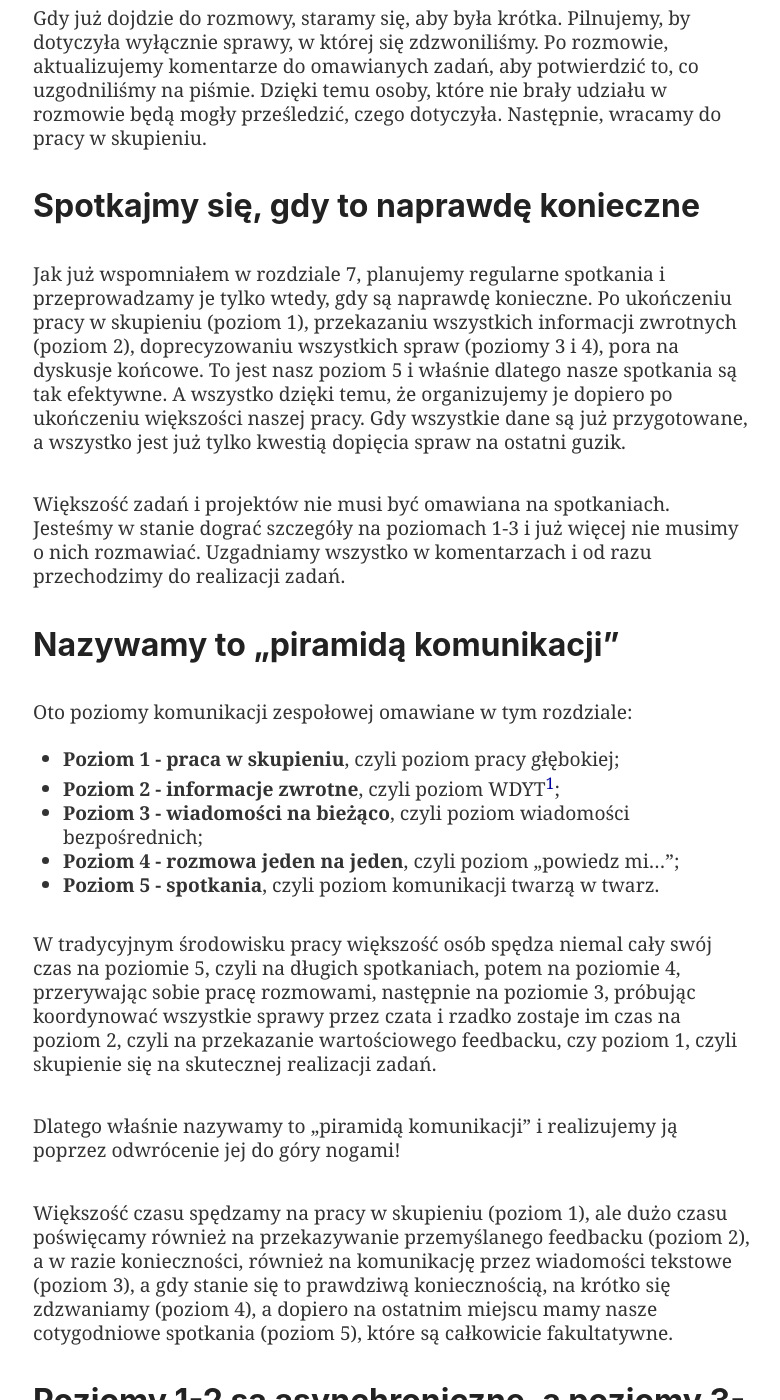
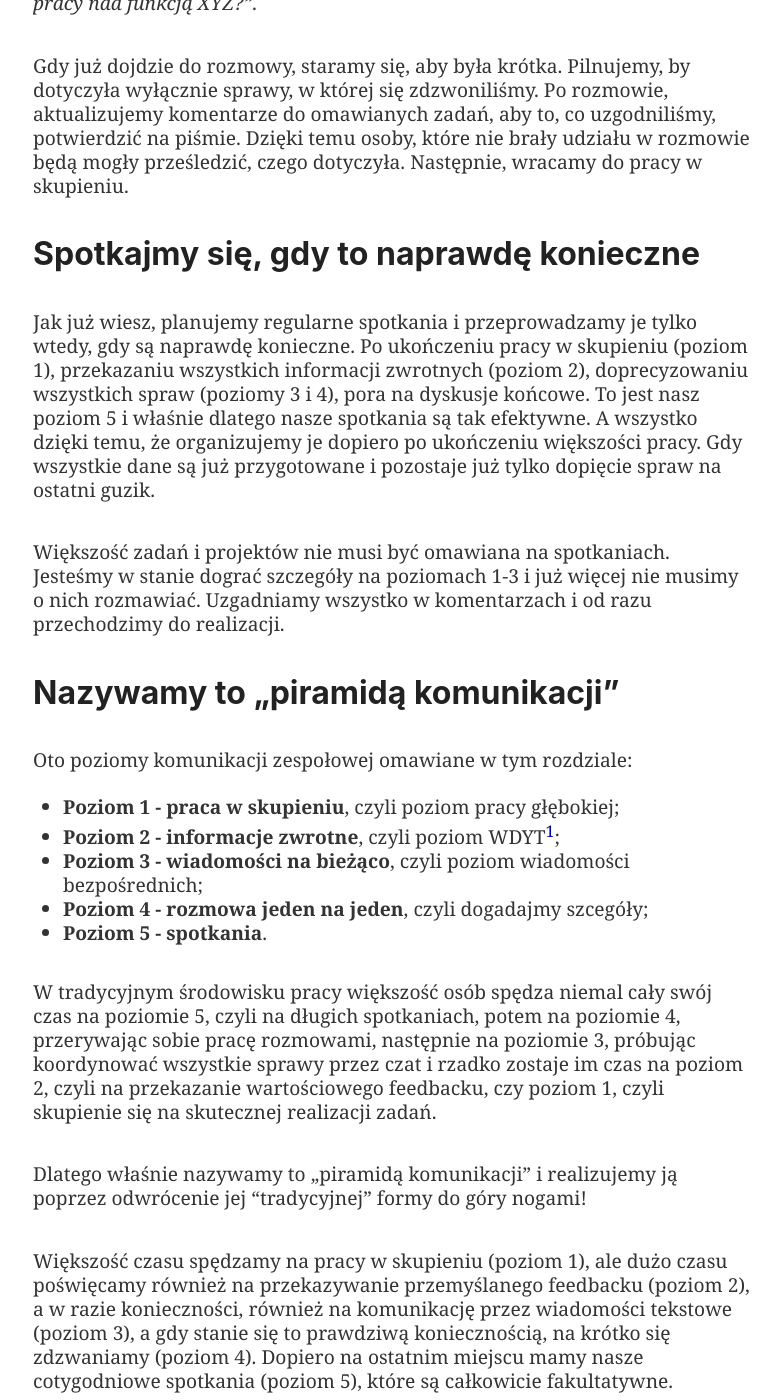
Before and after one commit to Nozbe/NoOffice.org, a Jekyll site: the page built from _pl/pyramid.md, in a window 1280 px wide and 1400 px high, scrolled down 4321 px. Shown: the whole window, without its empty margins (247-1027 px from the left). Built offline with Jekyll 4.4.1, drawn with Linux system fonts in a browser that asks for light colours; some of the changed text lies outside the part shown.

Commit message:
Update pyramid.md

```diff
--- a/_pl/pyramid.md
+++ b/_pl/pyramid.md
@@ -59,15 +59,15 @@ W Nozbe, rozwijając nową funkcję jednego z naszych produktów, pracujemy w gr
 
 Ponieważ szanujemy wzajemnie swój czas, najpierw rozmawiamy na czacie i planujemy rozmowę. Unikamy też przerywania sobie pracy spontanicznymi telefonami. Najpierw pytamy drugą osobę, kiedy jest najlepszy czas na rozmowę, by mogła skończyć to, nad czym aktualnie pracuje.
 
-Wspominamy też na czacie, czego rozmowa ma dotyczyć i ile czasu będziemy potrzebować, na przykład: *„Czy masz 10-15 minut, żeby pogadać o postępach nad funkcją XYZ?”*.
+Wspominamy też na czacie, czego rozmowa ma dotyczyć i ile czasu będziemy potrzebować, na przykład: *„Czy masz 10-15 minut, żeby pogadać o postępach pracy nad funkcją XYZ?”*.
 
-Gdy już dojdzie do rozmowy, staramy się, aby była krótka. Pilnujemy, by dotyczyła wyłącznie sprawy, w której się zdzwoniliśmy. Po rozmowie, aktualizujemy komentarze do omawianych zadań, aby potwierdzić to, co uzgodniliśmy na piśmie. Dzięki temu osoby, które nie brały udziału w rozmowie będą mogły prześledzić, czego dotyczyła. Następnie, wracamy do pracy w skupieniu.
+Gdy już dojdzie do rozmowy, staramy się, aby była krótka. Pilnujemy, by dotyczyła wyłącznie sprawy, w której się zdzwoniliśmy. Po rozmowie, aktualizujemy komentarze do omawianych zadań, aby to, co uzgodniliśmy, potwierdzić na piśmie. Dzięki temu osoby, które nie brały udziału w rozmowie będą mogły prześledzić, czego dotyczyła. Następnie, wracamy do pracy w skupieniu.
 
 ## Spotkajmy się, gdy to naprawdę konieczne
 
-Jak już wspomniałem w rozdziale 7, planujemy regularne spotkania i przeprowadzamy je tylko wtedy, gdy są naprawdę konieczne. Po ukończeniu pracy w skupieniu (poziom 1), przekazaniu wszystkich informacji zwrotnych (poziom 2), doprecyzowaniu wszystkich spraw (poziomy 3 i 4), pora na dyskusje końcowe. To jest nasz poziom 5 i właśnie dlatego nasze spotkania są tak efektywne. A wszystko dzięki temu, że organizujemy je dopiero po ukończeniu większości naszej pracy. Gdy wszystkie dane są już przygotowane, a wszystko jest już tylko kwestią dopięcia spraw na ostatni guzik.
+Jak już wiesz, planujemy regularne spotkania i przeprowadzamy je tylko wtedy, gdy są naprawdę konieczne. Po ukończeniu pracy w skupieniu (poziom 1), przekazaniu wszystkich informacji zwrotnych (poziom 2), doprecyzowaniu wszystkich spraw (poziomy 3 i 4), pora na dyskusje końcowe. To jest nasz poziom 5 i właśnie dlatego nasze spotkania są tak efektywne. A wszystko dzięki temu, że organizujemy je dopiero po ukończeniu większości pracy. Gdy wszystkie dane są już przygotowane i pozostaje już tylko dopięcie spraw na ostatni guzik.
 
-Większość zadań i projektów nie musi być omawiana na spotkaniach. Jesteśmy w stanie dograć szczegóły na poziomach 1-3 i już więcej nie musimy o nich rozmawiać. Uzgadniamy wszystko w komentarzach i od razu przechodzimy do realizacji zadań.
+Większość zadań i projektów nie musi być omawiana na spotkaniach. Jesteśmy w stanie dograć szczegóły na poziomach 1-3 i już więcej nie musimy o nich rozmawiać. Uzgadniamy wszystko w komentarzach i od razu przechodzimy do realizacji.
 
 ## Nazywamy to „piramidą komunikacji”
 
@@ -76,14 +76,14 @@ Oto poziomy komunikacji zespołowej omawiane w tym rozdziale:
 * **Poziom 1 - praca w skupieniu**, czyli poziom pracy głębokiej;
 * **Poziom 2 - informacje zwrotne**, czyli poziom WDYT[^1];
 * **Poziom 3 - wiadomości na bieżąco**, czyli poziom wiadomości bezpośrednich;
-* **Poziom 4 - rozmowa jeden na jeden**, czyli poziom „powiedz mi...”;
-* **Poziom 5 - spotkania**, czyli poziom komunikacji twarzą w twarz.
+* **Poziom 4 - rozmowa jeden na jeden**, czyli dogadajmy szcegóły;
+* **Poziom 5 - spotkania**.
 
-W tradycyjnym środowisku pracy większość osób spędza niemal cały swój czas na poziomie 5, czyli na długich spotkaniach, potem na poziomie 4, przerywając sobie pracę rozmowami, następnie na poziomie 3, próbując koordynować wszystkie sprawy przez czata i rzadko zostaje im czas na poziom 2, czyli na przekazanie wartościowego feedbacku, czy poziom 1, czyli skupienie się na skutecznej realizacji zadań.
+W tradycyjnym środowisku pracy większość osób spędza niemal cały swój czas na poziomie 5, czyli na długich spotkaniach, potem na poziomie 4, przerywając sobie pracę rozmowami, następnie na poziomie 3, próbując koordynować wszystkie sprawy przez czat i rzadko zostaje im czas na poziom 2, czyli na przekazanie wartościowego feedbacku, czy poziom 1, czyli skupienie się na skutecznej realizacji zadań.
 
-Dlatego właśnie nazywamy to „piramidą komunikacji” i realizujemy ją poprzez odwrócenie jej do góry nogami!
+Dlatego właśnie nazywamy to „piramidą komunikacji” i realizujemy ją poprzez odwrócenie jej "tradycyjnej" formy do góry nogami!
 
-Większość czasu spędzamy na pracy w skupieniu (poziom 1), ale dużo czasu poświęcamy również na przekazywanie przemyślanego feedbacku (poziom 2), a w razie konieczności, również na komunikację przez wiadomości tekstowe (poziom 3), a gdy stanie się to prawdziwą koniecznością, na krótko się zdzwaniamy (poziom 4), a dopiero na ostatnim miejscu mamy nasze cotygodniowe spotkania (poziom 5), które są całkowicie fakultatywne.
+Większość czasu spędzamy na pracy w skupieniu (poziom 1), ale dużo czasu poświęcamy również na przekazywanie przemyślanego feedbacku (poziom 2), a w razie konieczności, również na komunikację przez wiadomości tekstowe (poziom 3), a gdy stanie się to prawdziwą koniecznością, na krótko się zdzwaniamy (poziom 4). Dopiero na ostatnim miejscu mamy nasze cotygodniowe spotkania (poziom 5), które są całkowicie fakultatywne.
 
 ## Poziomy 1-2 są asynchroniczne, a poziomy 3-5 odbywają się w czasie rzeczywistym
 
@@ -91,14 +91,14 @@ Poziomy 1-2 w odróżnieniu od poziomów 3-5 realizowane są całkowicie asynchr
 
 I to właśnie na tych poziomach powinniśmy spędzać większość czasu, a znacznie mniej na poziomach 3-5. I dlatego nazywamy to odwróconą piramidą komunikacji.
 
-## Konkluzja: sprawdź, ile czasu spędzasz na poszczególnych poziomach piramidy.
+## To, co najważniejsze: sprawdź, ile czasu spędzasz na poszczególnych poziomach piramidy.
 
-Zanim zastosujesz piramidę komunikacji w swoim zespole, przez kolejny tydzień lub dwa przeanalizuj, na co przeznaczasz czas. Czy był to czas spędzony na pracy w skupieniu? Na przekazywaniu informacji zwrotnych? Ile czasu spędziłeś na wymianie wiadomości tekstowych, rozmowach głosowych czy spotkaniach?
+Zanim zastosujesz piramidę komunikacji w swoim zespole, przez kolejny tydzień lub dwa przeanalizuj, na co przeznaczasz czas. Czy był to czas spędzony na pracy w skupieniu? Na przekazywaniu informacji zwrotnych? Ile czasu poszło na wymianę wiadomości tekstowych, rozmowy czy spotkania?
 
-> W idealnym świecie, większość czasu spędzalibyśmy na pracy w skupieniu (poziom 1), trochę mniej na przekazywaniu informacji zwrotnych (poziom 2), znacznie mniej na wymianie wiadomości tekstowych (poziom 3) i najmniej, jak to możliwe na rozmowach głosowych (poziom 4) i spotkaniach (poziom 5).
+> W idealnym świecie, większość czasu spędzalibyśmy na pracy w skupieniu (poziom 1), trochę mniej na przekazywaniu informacji zwrotnych (poziom 2), znacznie mniej na wymianie wiadomości tekstowych (poziom 3) i najmniej, jak to możliwe, na rozmowach (poziom 4) i spotkaniach (poziom 5).
 
-Szerzej o koncepcji „piramidy komunikacji” i aplikacjach, z pomocą których ją realizujemy w naszym zespole, piszę w mojej książce „No Office Apps” dostępnej bezpłatnie w wersji elektronicznej[^2].
+Szerzej o koncepcji „piramidy komunikacji” i aplikacjach, z pomocą których ją realizujemy w naszym zespole, piszę w mojej książce „No Office: Narzędzia do pracy zdalnej” dostępnej bezpłatnie w wersji elektronicznej[^2].
 
-[^1]: WDYT to skrót od „What Do You Think?” (z ang. co myślisz?), a jednocześnie pytanie, które często zadajemy w naszym zespole.
+[^1]: WDYT to skrót od „What Do You Think?” (z ang. co sądzisz?), a jednocześnie pytanie, które często zadajemy w naszym zespole.
 
-[^2]: [Pobierz moją bezpłatną książkę „No Office apps” w formacie PDF](https://files.nozbe.com/books/NoOffice-Narzedzia-do-pracy-zdalnej.pdf)
+[^2]: [Pobierz moją bezpłatną książkę „No Office: Narzędzia do pracy zdalnej” w formacie PDF](https://files.nozbe.com/books/NoOffice-Narzedzia-do-pracy-zdalnej.pdf)
```
Also changed, not shown: other parts of _pl/pyramid.md (+12 -12 lines).
